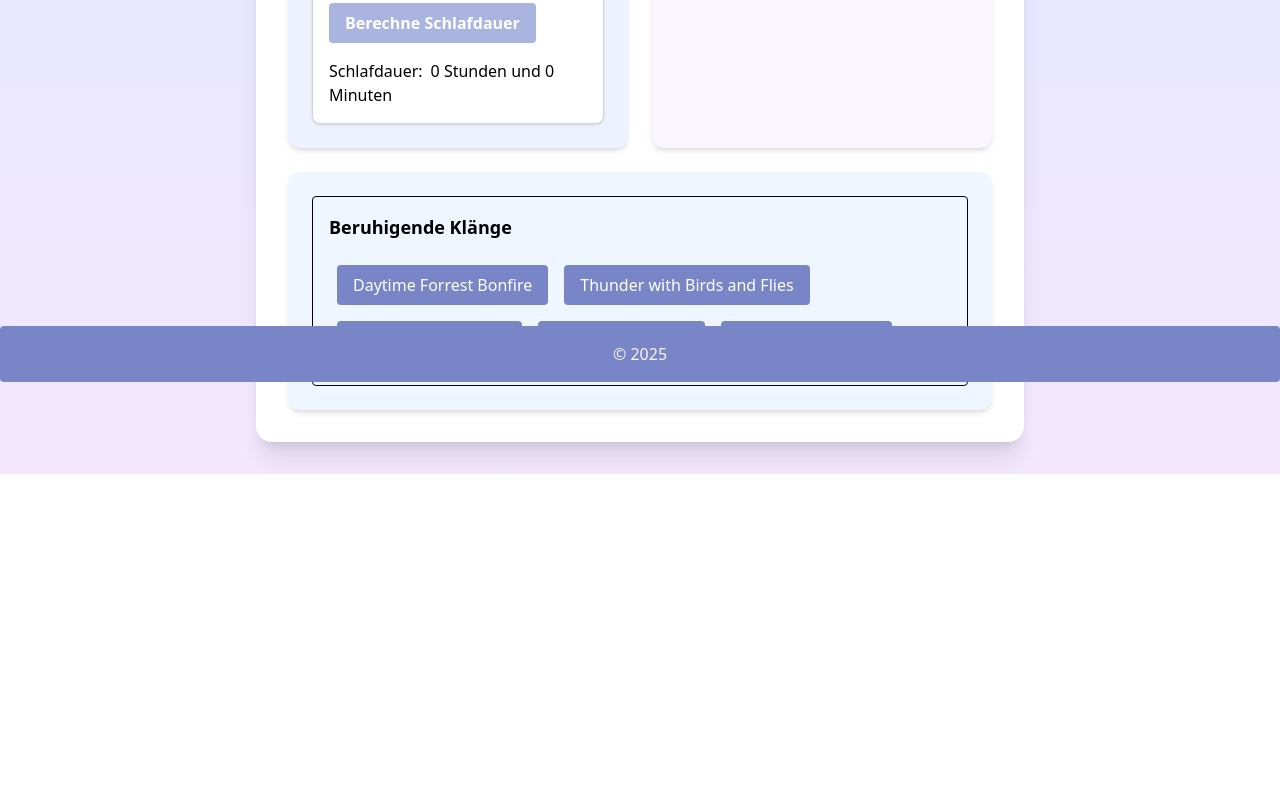
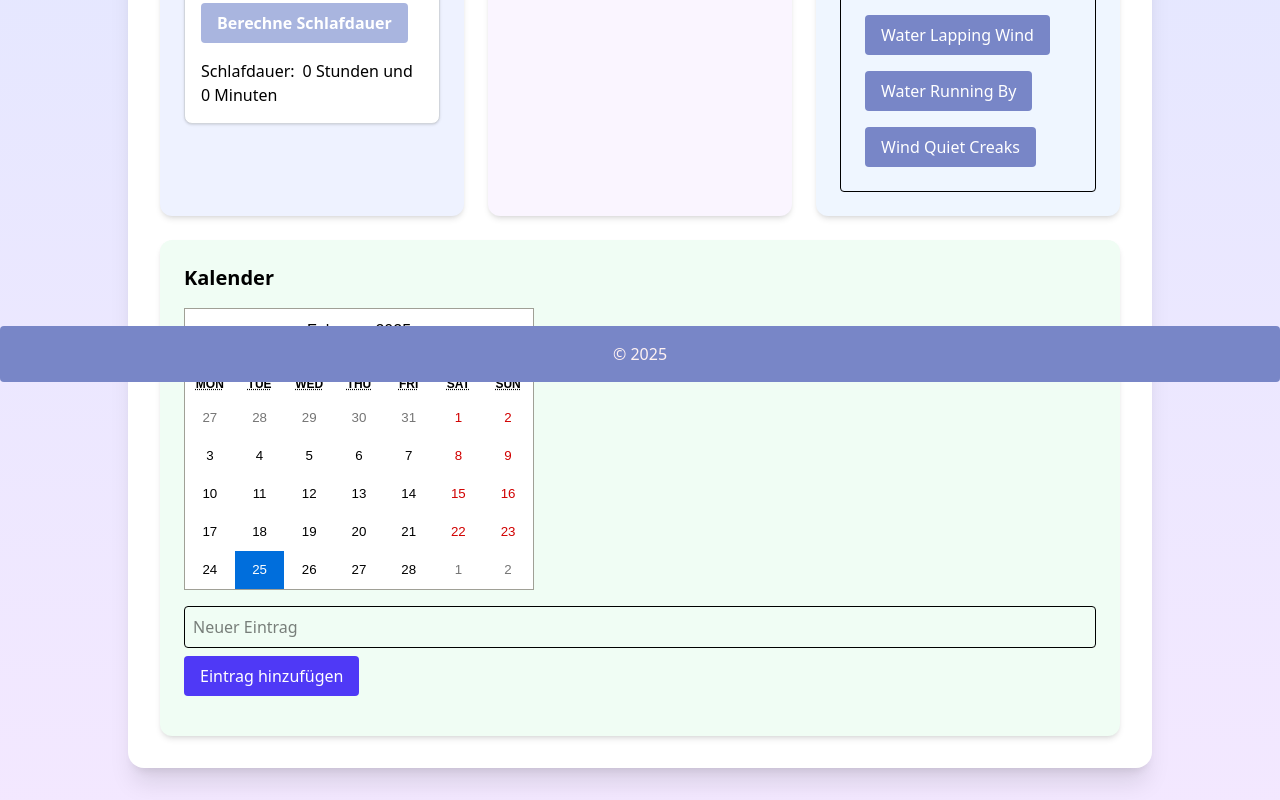
Before and after one commit to team-holos/holos-app, a React (Vite) app in the folder frontend/: page /relaxation in a window 1280 px wide. Shown: the part 418-1218 px from the top of the page. Before the commit the page ends 892 px from the top, so only its background shows below. Built offline with nearby package versions, Linux system fonts and the light colour scheme.

Commit message:
added filter date

```diff
--- a/frontend/src/pages/RelaxationPage.jsx
+++ b/frontend/src/pages/RelaxationPage.jsx
@@ -1,25 +1,74 @@
-import React from "react";
+import React, { useState } from "react";
+import Calendar from "react-calendar";
+import "react-calendar/dist/Calendar.css";
 import SleepTracker from "../components/SleepTracker";
 import AlarmClock from "../components/AlarmClock";
 import SoundPlayer from "../components/SoundPlayer";
 
 const RelaxationPage = () => {
+  const [date, setDate] = useState(new Date());
+  const [entries, setEntries] = useState([]);
+  const [newEntry, setNewEntry] = useState("");
+
+  const handleDateChange = (date) => {
+    setDate(date);
+  };
+
+  const handleAddEntry = () => {
+    if (newEntry.trim() !== "") {
+      const entry = {
+        date: date.toDateString(),
+        text: newEntry,
+      };
+      setEntries([...entries, entry]);
+      setNewEntry("");
+    }
+  };
+
   return (
     <div className="min-h-screen bg-gradient-to-b from-indigo-100 to-purple-100 p-8">
-      <div className="max-w-3xl mx-auto bg-white rounded-2xl shadow-xl overflow-hidden">
+      <div className="max-w-5xl mx-auto bg-white rounded-2xl shadow-xl overflow-hidden">
         <div className="p-8">
           <h1 className="text-3xl font-semibold text-center text-indigo-700 mb-6">
             Entspannungsseite
           </h1>
-          <div className="grid grid-cols-1 md:grid-cols-2 gap-6">
+          <div className="grid grid-cols-1 md:grid-cols-3 gap-6">
             <div className="p-6 bg-indigo-50 rounded-xl shadow-md">
               <SleepTracker />
             </div>
             <div className="p-6 bg-purple-50 rounded-xl shadow-md">
               <AlarmClock />
             </div>
-            <div className="col-span-2 p-6 bg-blue-50 rounded-xl shadow-md">
+            <div className="p-6 bg-blue-50 rounded-xl shadow-md">
               <SoundPlayer />
+            </div>
+            <div className="col-span-3 p-6 bg-green-50 rounded-xl shadow-md">
+              <h2 className="text-xl font-semibold mb-4">Kalender</h2>
+              <Calendar onChange={handleDateChange} value={date} />
+              <div className="mt-4">
+                <input
+                  type="text"
+                  value={newEntry}
+                  onChange={(e) => setNewEntry(e.target.value)}
+                  placeholder="Neuer Eintrag"
+                  className="border rounded p-2 w-full mb-2"
+                />
+                <button
+                  onClick={handleAddEntry}
+                  className="bg-indigo-600 text-white py-2 px-4 rounded"
+                >
+                  Eintrag hinzufügen
+                </button>
+              </div>
+              <ul className="mt-4">
+                {entries
+                  .filter((entry) => entry.date === date.toDateString())
+                  .map((entry, index) => (
+                    <li key={index} className="border rounded p-2 mb-2">
+                      {entry.text}
+                    </li>
+                  ))}
+              </ul>
             </div>
           </div>
         </div>
```
